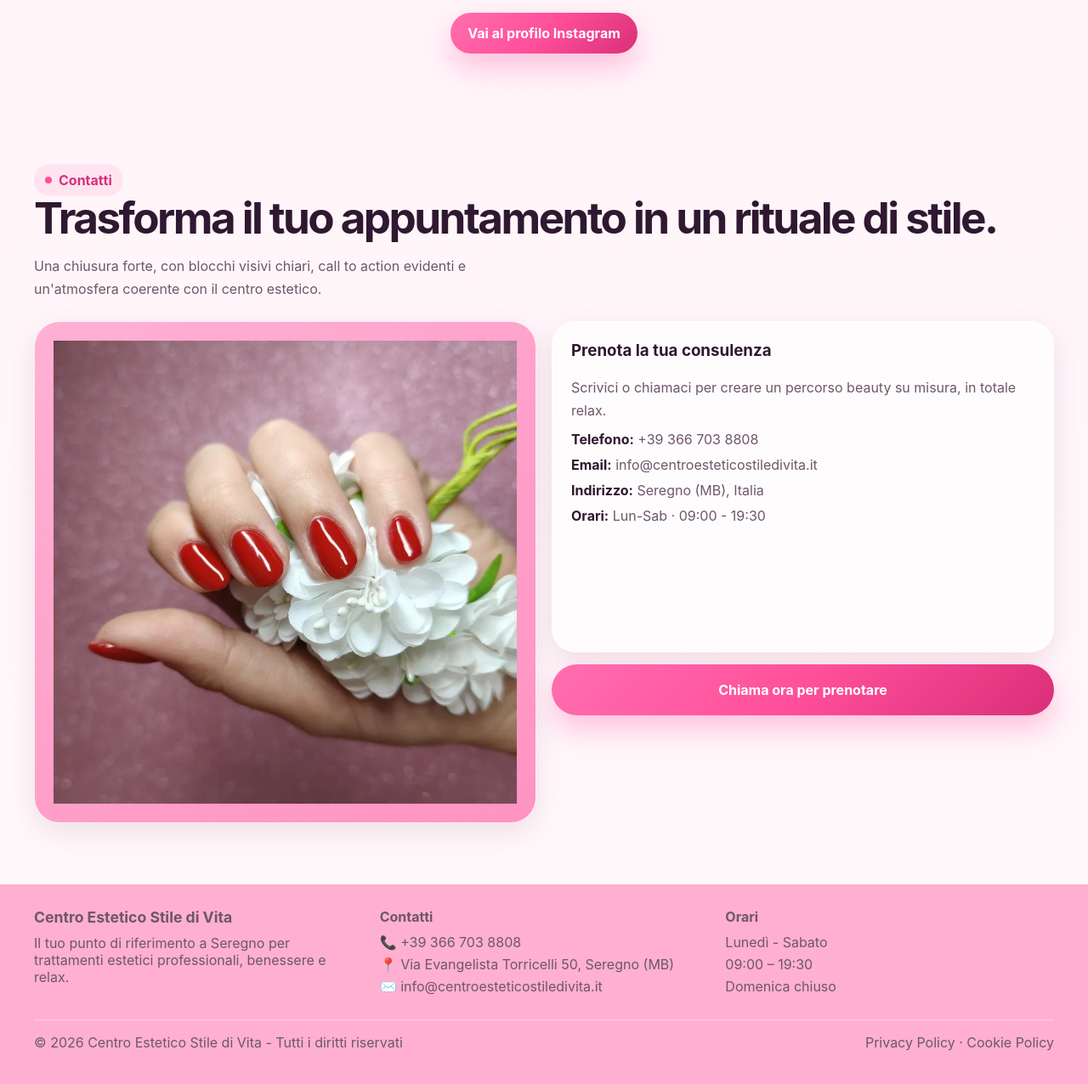
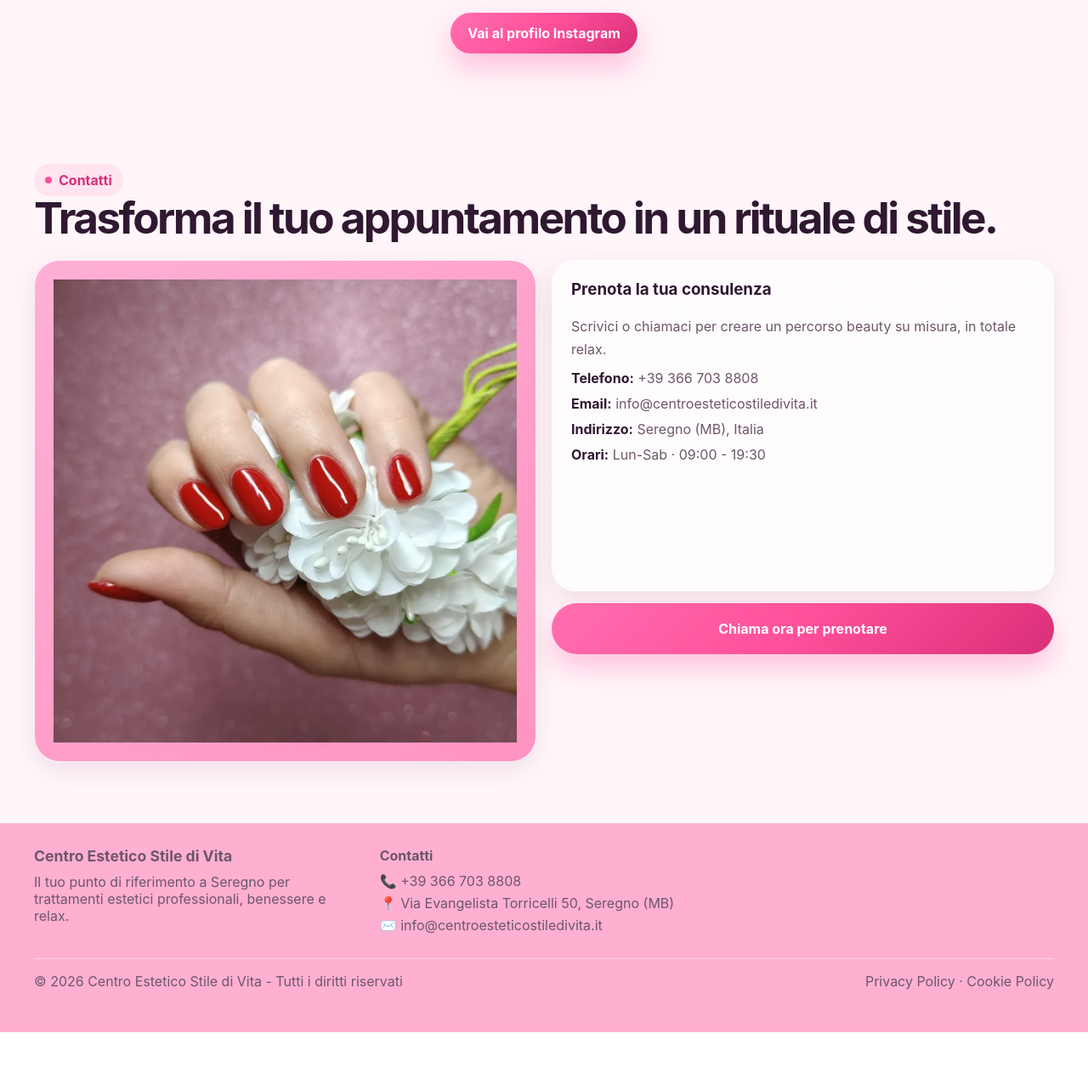
Before and after one commit to BlackAx3e/centroestetico, a plain HTML site: page index.html in a window 1280 px wide. Shown: the part 2927-4203 px from the top of the page at 85% size. After the commit the page ends 4142 px from the top, so only its background shows below. Drawn offline with Linux system fonts and the light colour scheme.

Commit message:
Update index.html

```diff
--- a/index.html
+++ b/index.html
@@ -479,7 +479,6 @@
             <div class="badge">Contatti</div>
             <h2>Trasforma il tuo appuntamento in un rituale di stile.</h2>
           </div>
-          <p class="sub">Una chiusura forte, con blocchi visivi chiari, call to action evidenti e un'atmosfera coerente con il centro estetico.</p>
         </div>
 
         <div class="contact-box">
@@ -517,14 +516,14 @@
             <div>✉️ info@centroesteticostiledivita.it</div>
           </div>
         </div>
-        <div>
+        <!--<div>
           <strong>Orari</strong>
           <div style="margin-top:10px;display:grid;gap:6px;">
             <div>Lunedì - Sabato</div>
             <div>09:00 – 19:30</div>
             <div>Domenica chiuso</div>
           </div>
-        </div>
+        </div>-->
       </div>
 
       <div style="display:flex;justify-content:space-between;flex-wrap:wrap;gap:10px;border-top:1px solid rgba(255,255,255,0.4);padding-top:16px;">
```
